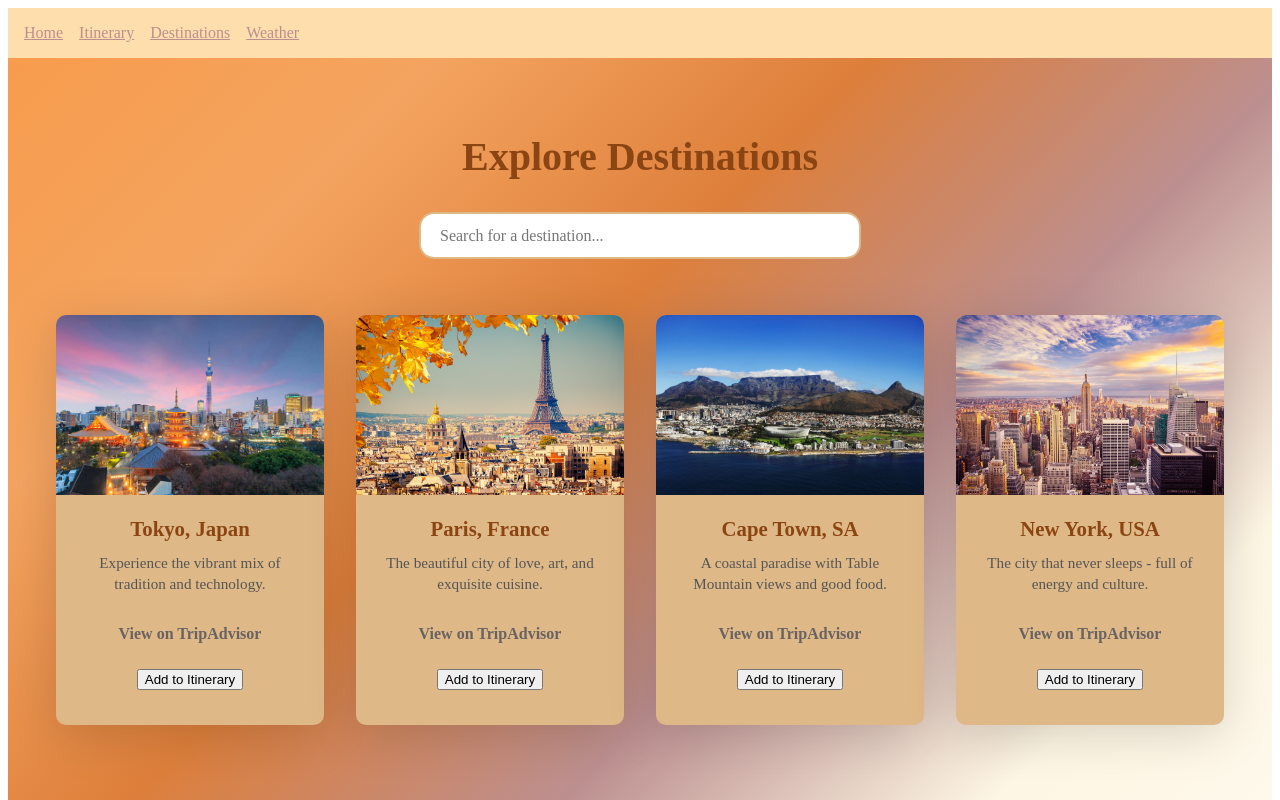
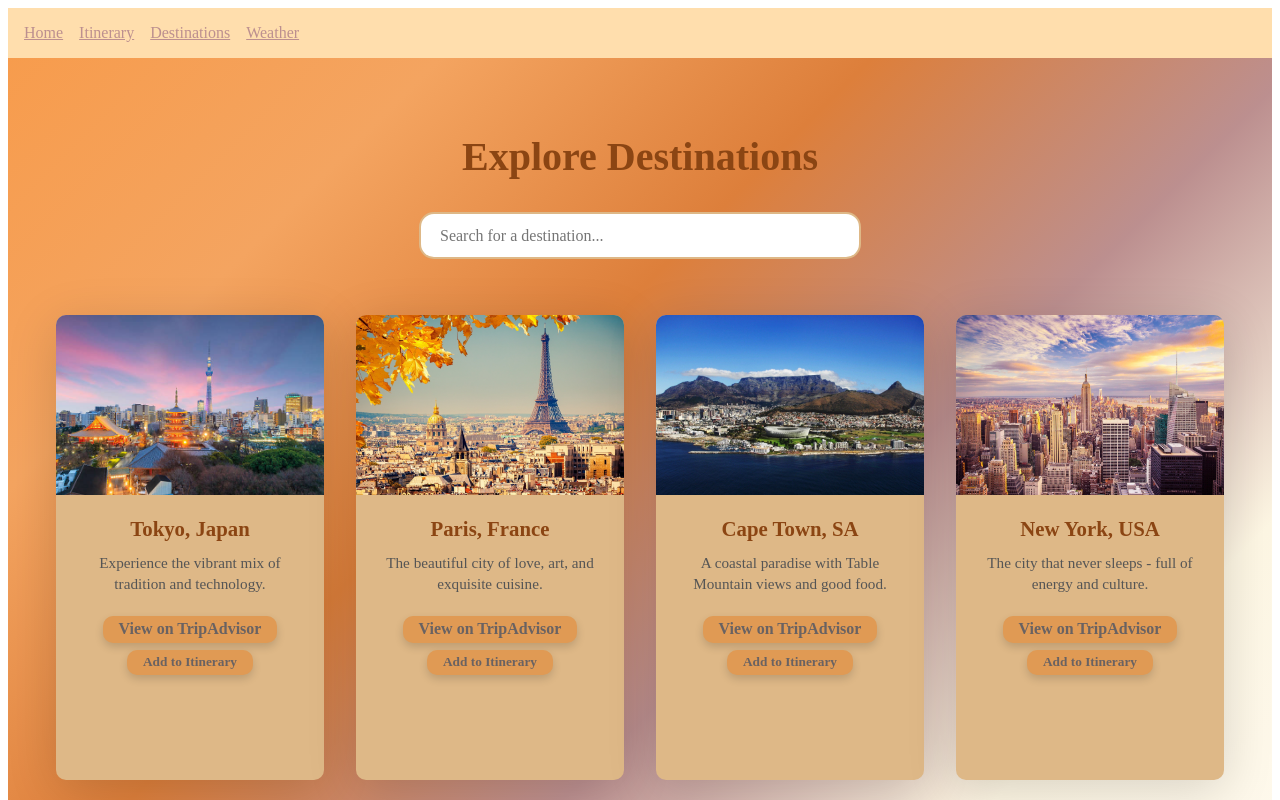
Before and after one commit to NeoFrontendDev/Travel_Planner, a React (Vite) app in the folder travel-planner/: page /destinations in a window 1280 px wide. Shown: the top 800 px of the page. Built offline with nearby package versions, Linux system fonts and the light colour scheme.

Commit message:
Update style.css
Style sheet updated and bugs fixed.

```diff
--- a/travel-planner/src/style.css
+++ b/travel-planner/src/style.css
@@ -1,4 +1,5 @@
 
+/*Home page*/
 .home {
     display: flex;
     align-items: center;
@@ -51,6 +52,7 @@
     background: #BC8F8F;
 }
 
+/*Page color scheme*/
 .page {
     font-family: cursive;
     text-align: center;
@@ -66,6 +68,7 @@
     text-shadow: 1px 1px 4px rgba(0, 0, 0, 0, 0.3);
 }
 
+/*Destination and Itenarary*/
 .search-box {
     padding: 0.8rem 1.2rem;
     width: 60%;
@@ -95,7 +98,7 @@
 .card {
     background-color: #DEB887;
     border-radius: 10px;
-    height: 410px;
+    height: 465px;
     overflow: hidden;
     box-shadow: 0 10px 50px rgba(0, 0, 0, 0.15);
     transition: transform 0.3s ease, box-shadow 0.3s ease;
@@ -128,21 +131,34 @@
     padding: 0.1rem;
 }
 
-.trip-btn {
-    display: flex;
+.trip-btn, .add-btn {
+    display: inline-block;
     justify-content: center;
+    text-align: center;
+    margin-bottom: 0.4rem;
+    background: #e09a54;
+    text-decoration: none;
+    border: none;
+    padding: 0.3rem 1rem;
+    border-radius: 10px;
     color: #696262;
-    text-decoration: none;
-    padding: 0.6rem 1.2rem;
+    cursor: pointer;
     font-weight: bold;
-    margin: 0.5rem 0 1rem;
-    transition: all 0.3s ease;
+    font-family: cursive;
+    box-shadow: 0 4px 8px rgba(0, 0, 0, 0.15);
+    transition: all 0.25s ease;
 }
 
-.trip-btn:hover {
-    background: #dd7f3b;
-    transform: scale(1.05);
+.trip-btn:hover, .add-btn:hover {
+    background: #d2893e;
+    transform: scale(1.07);
+    box-shadow: 0 6px 12px rgba(0, 0, 0, 0.25);
 }
+
+.trip-btn:active, .add-btn:active {
+    transform: scale(0.97);
+}
+
 
 .trip-form {
     display: flex;
@@ -193,41 +209,6 @@
     color: #8b4513;
 }
 
-.trip-card button {
-    background: #f4a460;
-    border: none;
-    padding: 0.5 1rem;
-    color: #555;
-    border-radius: 5px;
-    cursor: pointer;
-    transition: all 0.3s ease;
-}
-
-.trip-card button:hover {
-    background: #DEB887;
-}
-
-.trip-buttons {
-    display: flex;
-    justify-content: center;
-    gap: 0.5rem;
-    margin-top: 1rem;
-}
-
-.trip-buttons button {
-    background: #f4a460;
-    border: none;
-    padding: 0.4rem 1rem;
-    border-radius: 10px;
-    color: #8b4513;
-    cursor: pointer;
-    transition: 0.3s;
-}
-
-.trip-buttons button:hover {
-    background: #DEB887;
-}
-
 .trip-card a {
     display: inline-block;
     margin-top: 0.5rem;
@@ -238,6 +219,46 @@
 
 .trip-card a:hover {
     text-decoration: underline;
+}
+
+.trip-card a {
+    display: inline-block;
+    text-decoration: none;
+    font-size: 1.2rem;
+    margin-bottom: 0.8rem;
+    background: #f79534;
+    border-radius: 5px;
+    padding: 0.1rem 1.5rem;
+}
+
+.trip-buttons button {
+    display: inline-flex;
+    align-items: center;
+    justify-content: center;
+    padding: 0.3rem 1.2rem;
+    background: #d88315;
+    color: #4b3b2b;
+    margin-inline: 1.2rem;
+    border: none;
+    border-radius: 8px;
+    font-family: cursive;
+    font-size: 0.95rem;
+    font-weight: bold;
+    text-decoration: none;
+    cursor: pointer;
+    transition: all 0.25s ease;
+    box-shadow: 0 4px 10px rgba(0, 0, 0, 0.15);
+}
+
+.trip-buttons button:hover {
+    background: #a891bb;
+    transform: translateY(-3ox);
+    box-shadow: 0 6px 14px rgba(0, 0, 0, 0, 0.2);
+}
+
+.trip-buttons button:active {
+    transform: translateY(0);
+    box-shadow: 0 3px 6px rgba(0, 0, 0, 0, 0.2);
 }
 
 .modal-overlay {
```
